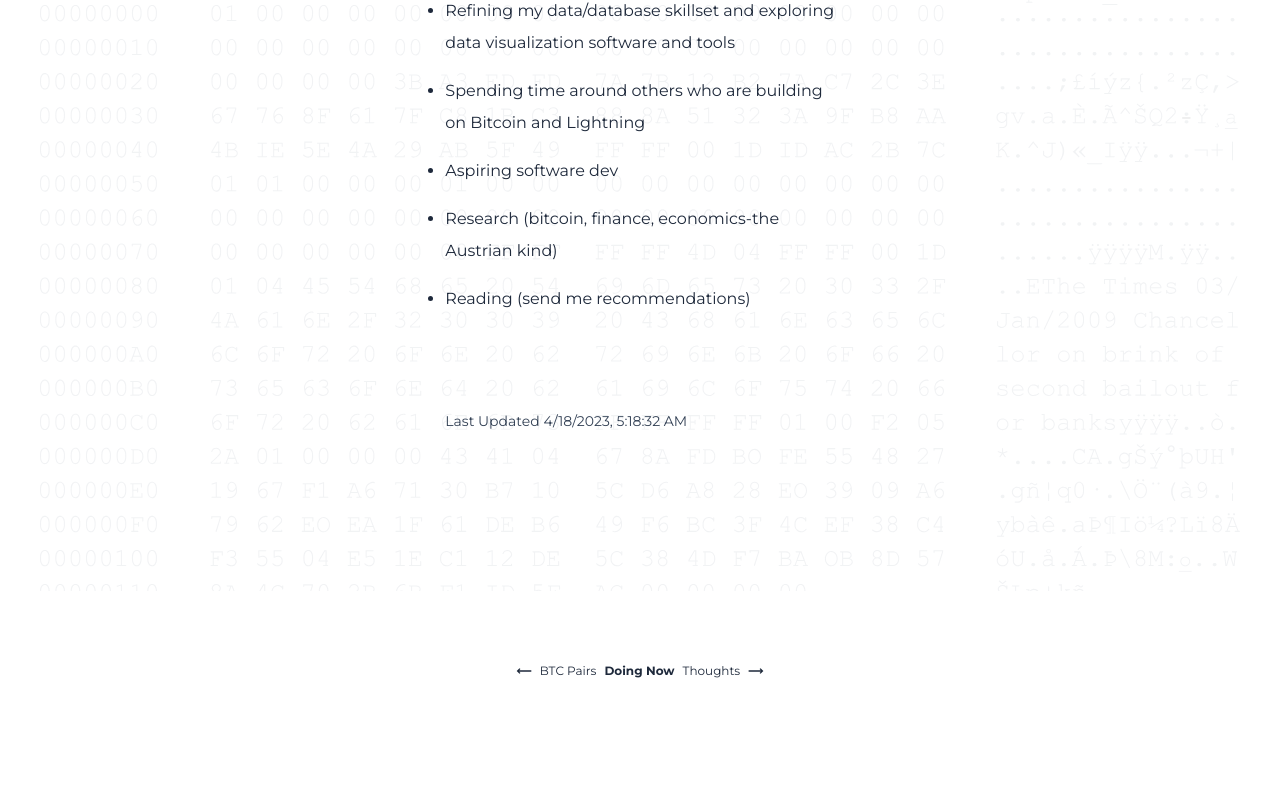
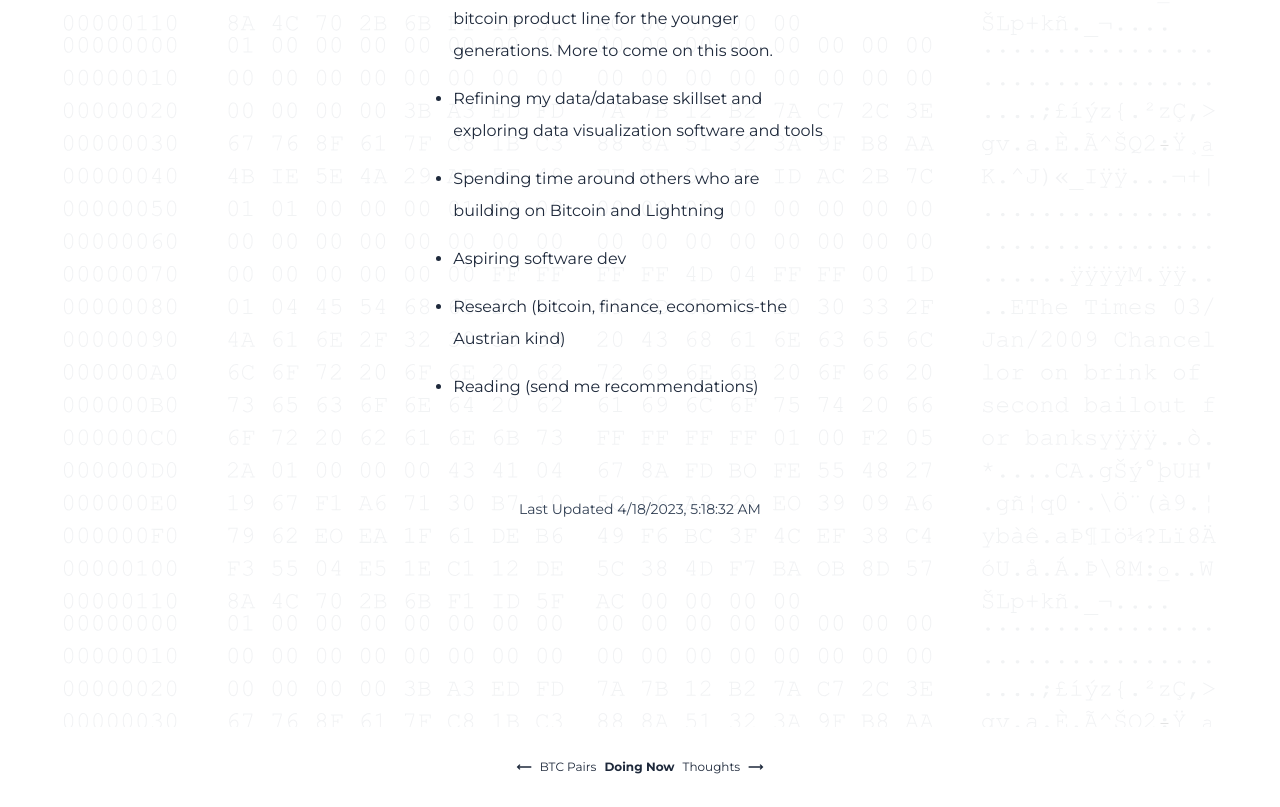
Before and after one commit to medranomiler/marc-website, a Next.js app: page /doingnow in a window 1280 px wide. Shown: the part 722-1529 px from the top of the page. Before the commit the page ends 1433 px from the top, so only its background shows below. Built offline with nearby package versions, Linux system fonts and the light colour scheme.

Commit message:
updated background image margin, and centered timestamp

```diff
--- a/src/components/AllThoughts.js
+++ b/src/components/AllThoughts.js
@@ -7,7 +7,7 @@ const AllThoughts = () => {
 
   return (
 <>
-  <div className="max-w-screen py-36 p-4 relative flex flex-col items-center lg:m-16 aboutMe">
+  <div className="max-w-screen py-36 p-4 relative flex flex-col items-center lg:mt-24 lg:ml-16 lg:mr-16 aboutMe">
       <h1 className="font-bold text-3xl sm:text-4xl mb-16 text-slate-800">Thoughts</h1>
     {loading ? <p>Loading thoughts </p> : (<>
         {Object.keys(thoughtData).length > 0 && thoughtData.map((thought) => {
--- a/src/pages/about.js
+++ b/src/pages/about.js
@@ -4,7 +4,7 @@ import AboutMe from '../components/AboutMe'
 const About = () => {
   return (
 <>
-<div className="max-w-screen relative lg:m-16 aboutMe">
+<div className="max-w-screen relative lg:mt-24 lg:ml-16 lg:mr-16 aboutMe">
 <AboutMe className="z-99"/>
 </div>
 </>
--- a/src/pages/btcpairs.js
+++ b/src/pages/btcpairs.js
@@ -6,7 +6,7 @@ const Btcpairs = () => {
 
 
   return (
-    <div className="max-w-screen py-36 p-4 flex flex-col items-center lg:m-16 aboutMe">
+    <div className="max-w-screen py-36 p-4 flex flex-col items-center lg:mt-24 lg:ml-16 lg:mr-16 aboutMe">
       <div className="max-w-[800px] h-12 flex space-x-4 py-3 px-6 mb-4 text-slate-800">
         <p>1D</p>
         <p>5D</p>
--- a/src/pages/collaborate.js
+++ b/src/pages/collaborate.js
@@ -3,7 +3,7 @@ import React from 'react'
 
 const Collaborate = () => {
   return (
-    <div className="max-w-screen p-4 py-36 flex flex-col items-center relative lg:m-16 aboutMe">
+    <div className="max-w-screen p-4 py-36 flex flex-col items-center relative lg:mt-24 lg:ml-16 lg:mr-16 aboutMe">
       <div className="flex flex-col items-center mx-auto w-full md:w-1/2 xl:w-1/3 mb-24">
           <h1 className="font-bold text-3xl sm:text-4xl mb-16 text-slate-800">
             Collaborate
--- a/src/pages/doingnow.js
+++ b/src/pages/doingnow.js
@@ -8,7 +8,7 @@ const formattedDate = new Date(timestamp).toLocaleString();
 const Doingnow = () => {
   return (
 
-<div className="max-w-screen p-4 pt-12 flex-col items-center relative lg:m-10 aboutMe">
+<div className="max-w-screen p-4 pt-12 flex-col items-center relative lg:mt-24 lg:ml-16 lg:mr-16 aboutMe">
   <div className="flex flex-col text-center mx-auto w-full md:w-1/2 xl:w-1/3 mb-24">
 
   </div>
@@ -46,8 +46,8 @@ const Doingnow = () => {
     </div>
   </div>
 
-  <div class="flex justify-evenly items-center mb-24">
-    <p class="flex sm:w-1/3 items-center mb-12 text-slate-700 text-sm">Last Updated {formattedDate}</p>
+  <div class="flex justify-center items-center mb-24">
+    <p class="flex text-slate-700 text-sm text-center mb-24">Last Updated {formattedDate}</p>
   </div>
 </div>
   );
--- a/src/pages/index.js
+++ b/src/pages/index.js
@@ -7,7 +7,7 @@ const inter = Inter({ subsets: ['latin'] })
 
 export default function Home() {
   return (
-<div class="max-w-screen p-4 pt-12 flex-col items-center relative lg:m-10 aboutMe">
+<div class="max-w-screen p-4 pt-12 flex-col items-center relative lg:mt-24 lg:ml-16 lg:mr-16 aboutMe">
   <div class="flex flex-col text-center mx-auto w-full md:w-1/2 xl:w-1/3 mb-18">
 
     <h1 class="text-center font-bold text-3xl md:text-4xl mt-24 mb-1 text-slate-800">
```
